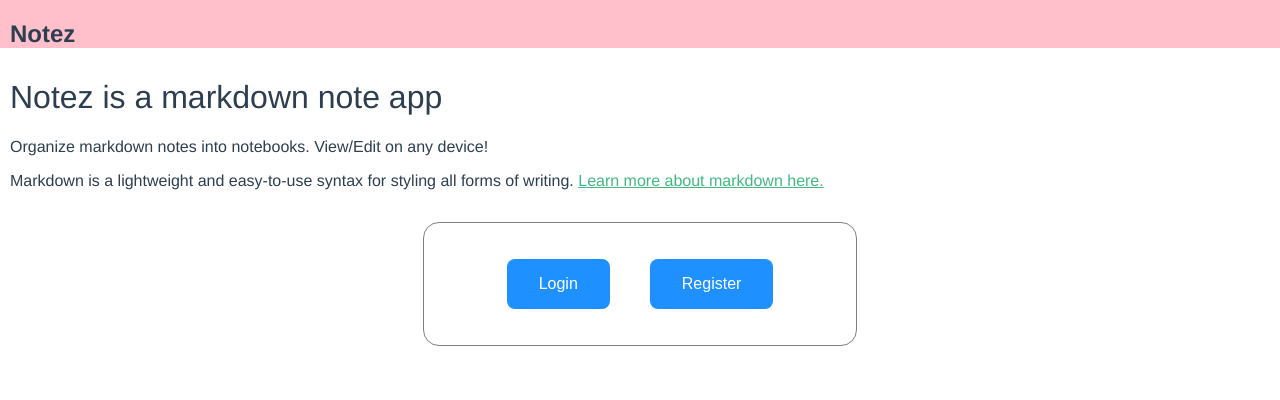
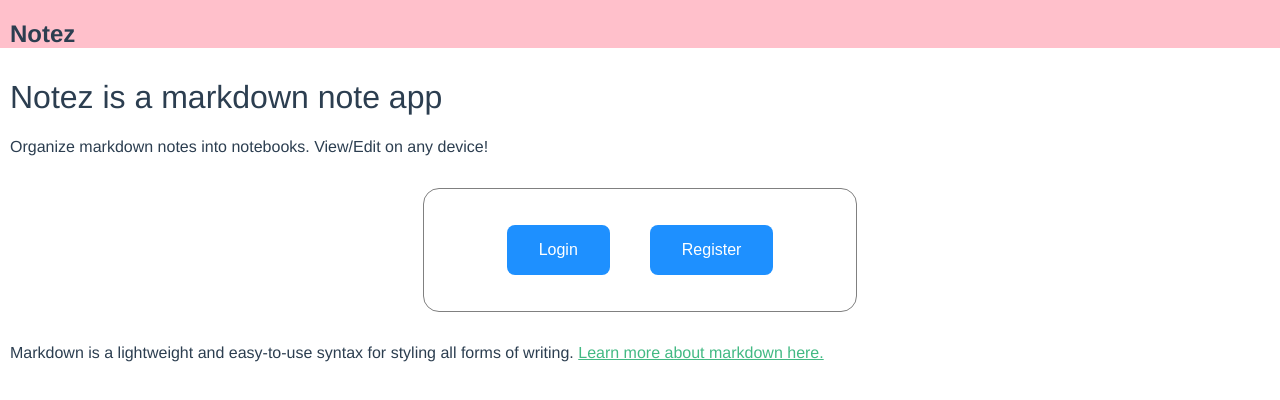
Before and after one commit to dcenatiempo/Notez-web, a Vue app in the folder client/: page / in a window 1280 px wide. Shown: the top 400 px of the page. Built offline with nearby package versions, Linux system fonts and the light colour scheme; no server answers.

Commit message:
add scrolling to homepage

```diff
--- a/client/src/components/home/Home.vue
+++ b/client/src/components/home/Home.vue
@@ -2,7 +2,7 @@
   <div class="home">
     <h1>Notez is a markdown note app</h1>
     <p>Organize markdown notes into notebooks. View/Edit on any device!</p>
-    <p>Markdown is a lightweight and easy-to-use syntax for styling all forms of writing. <a href='https://guides.github.com/features/mastering-markdown/' targer='_blank' >Learn more about markdown here.</a></p>
+
     <div v-if='!isLoggedIn' class="get-started">
       <button v-on:click='showLogin'>Login</button>
       <button v-on:click='showRegister'>Register</button>
@@ -13,6 +13,7 @@
         <notez-login></notez-login>
       </notez-modal>
     </div>
+    <p>Markdown is a lightweight and easy-to-use syntax for styling all forms of writing. <a href='https://guides.github.com/features/mastering-markdown/' targer='_blank' >Learn more about markdown here.</a></p>
   </div>
 </template>
 
@@ -57,6 +58,7 @@ export default {
 <style scoped>
 div.home {
   padding: 10px;
+  overflow-y: auto;
 }
 h1, h2 {
   font-weight: normal;
```
